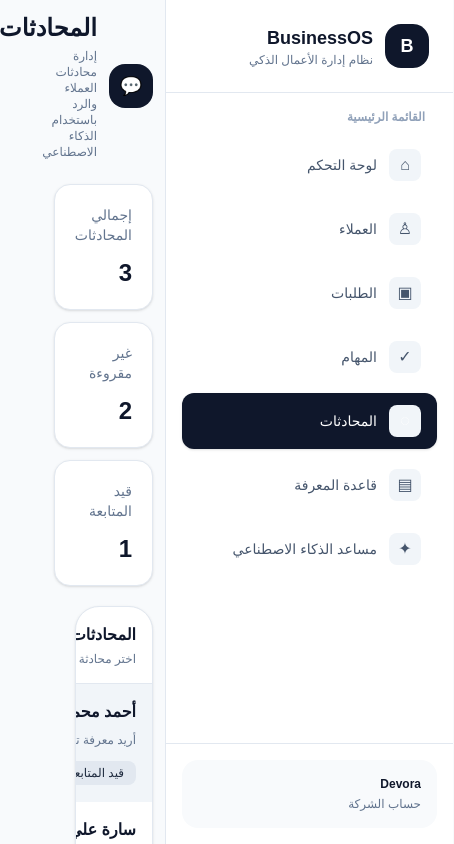
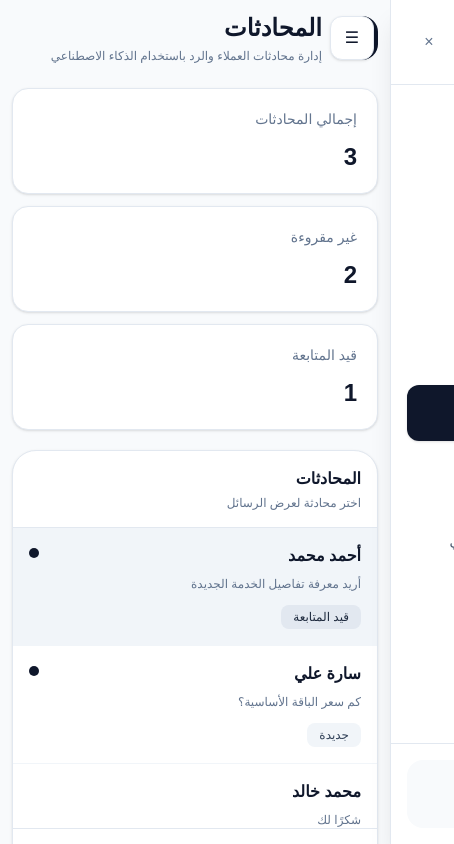
Before and after one commit to M7md662/businessos, a Next.js app: page /conversations in a window 390 px wide. Shown: the top 844 px of the page, 454 px wide, since content can reach past the window. Built offline with nearby package versions, Linux system fonts and the light colour scheme.

Commit message:
Improve responsive layout and sidebar

```diff
--- a/app/layout.tsx
+++ b/app/layout.tsx
@@ -29,11 +29,13 @@
       dir="rtl"
       className={`${geistSans.variable} ${geistMono.variable} h-full antialiased`}
     >
-      <body className="min-h-screen bg-slate-50 text-slate-900">
+      <body className="min-h-screen w-full overflow-x-hidden bg-slate-50 text-slate-900">
         <Sidebar />
 
-        <div className="min-h-screen pr-72">
-          <main className="min-h-screen">{children}</main>
+        <div className="min-h-screen w-full min-w-0 md:pr-72">
+          <main className="min-h-screen w-full min-w-0 overflow-x-hidden">
+            {children}
+          </main>
         </div>
       </body>
     </html>
--- a/components/Sidebar.tsx
+++ b/components/Sidebar.tsx
@@ -2,6 +2,7 @@
 
 import Link from "next/link";
 import { usePathname } from "next/navigation";
+import { useState } from "react";
 
 const navigation = [
   { name: "لوحة التحكم", href: "/", icon: "⌂" },
@@ -15,31 +16,66 @@
 
 export default function Sidebar() {
   const pathname = usePathname();
+  const [open, setOpen] = useState(false);
+
+  function closeSidebar() {
+    setOpen(false);
+  }
 
   return (
+    <>
+      <button
+        type="button"
+        onClick={() => setOpen(true)}
+        aria-label="فتح القائمة"
+        className="fixed right-4 top-4 z-40 flex h-11 w-11 items-center justify-center rounded-xl border border-slate-200 bg-white text-xl text-slate-900 shadow-sm md:hidden"
+      >
+        ☰
+      </button>
+
+      {open && (
+        <button
+          type="button"
+          aria-label="إغلاق القائمة"
+          onClick={closeSidebar}
+          className="fixed inset-0 z-40 bg-slate-900/30 md:hidden"
+        />
+      )}
+
       <aside
         dir="rtl"
-      className="fixed right-0 top-0 z-50 flex h-screen w-72 flex-col border-l border-slate-200 bg-white"
+        className={`fixed right-0 top-0 z-50 flex h-dvh w-[280px] max-w-[85vw] flex-col border-l border-slate-200 bg-white shadow-xl transition-transform duration-300 md:w-72 md:translate-x-0 md:shadow-none ${
+          open ? "translate-x-0" : "translate-x-full"
+        }`}
       >
-      <div className="border-b border-slate-200 px-6 py-6">
-        <div className="flex items-center gap-3">
-          <div className="flex h-11 w-11 items-center justify-center rounded-2xl bg-slate-900 text-lg font-bold text-white">
+        <div className="flex min-w-0 items-center justify-between border-b border-slate-200 px-5 py-5 sm:px-6 sm:py-6">
+          <div className="flex min-w-0 items-center gap-3">
+            <div className="flex h-11 w-11 shrink-0 items-center justify-center rounded-2xl bg-slate-900 text-lg font-bold text-white">
               B
             </div>
 
-          <div>
-            <h1 className="text-lg font-bold text-slate-900">
+            <div className="min-w-0">
+              <h1 className="truncate text-lg font-bold text-slate-900">
                 BusinessOS
               </h1>
 
-            <p className="text-xs text-slate-500">
+              <p className="truncate text-xs text-slate-500">
                 نظام إدارة الأعمال الذكي
               </p>
             </div>
           </div>
+
+          <button
+            type="button"
+            onClick={closeSidebar}
+            aria-label="إغلاق القائمة"
+            className="flex h-9 w-9 shrink-0 items-center justify-center rounded-lg text-lg text-slate-500 hover:bg-slate-100 md:hidden"
+          >
+            ×
+          </button>
         </div>
 
-      <nav className="flex-1 space-y-2 overflow-y-auto p-4">
+        <nav className="min-h-0 flex-1 space-y-2 overflow-y-auto p-4">
           <p className="mb-3 px-3 text-xs font-semibold text-slate-400">
             القائمة الرئيسية
           </p>
@@ -54,33 +90,37 @@
               <Link
                 key={item.href}
                 href={item.href}
-              className={`flex items-center gap-3 rounded-xl px-4 py-3 text-sm font-medium transition ${
+                onClick={closeSidebar}
+                className={`flex min-h-12 min-w-0 items-center gap-3 rounded-xl px-4 py-3 text-sm font-medium transition ${
                   isActive
                     ? "bg-slate-900 text-white shadow-sm"
                     : "text-slate-600 hover:bg-slate-100 hover:text-slate-900"
                 }`}
               >
-              <span className="flex h-8 w-8 items-center justify-center rounded-lg bg-slate-100 text-base">
+                <span
+                  className={`flex h-8 w-8 shrink-0 items-center justify-center rounded-lg text-base ${
+                    isActive
+                      ? "bg-white/10 text-white"
+                      : "bg-slate-100 text-slate-700"
+                  }`}
+                >
                   {item.icon}
                 </span>
 
-              <span>{item.name}</span>
+                <span className="min-w-0 truncate">{item.name}</span>
               </Link>
             );
           })}
         </nav>
 
-      <div className="border-t border-slate-200 p-4">
+        <div className="shrink-0 border-t border-slate-200 p-4">
           <div className="rounded-2xl bg-slate-50 p-4">
-          <p className="text-xs font-semibold text-slate-900">
-            Devora
-          </p>
+            <p className="text-xs font-semibold text-slate-900">Devora</p>
 
-          <p className="mt-1 text-xs text-slate-500">
-            حساب الشركة
-          </p>
+            <p className="mt-1 text-xs text-slate-500">حساب الشركة</p>
           </div>
         </div>
       </aside>
+    </>
   );
 }
```
Lines whose indentation alone changed are shown as unchanged.
